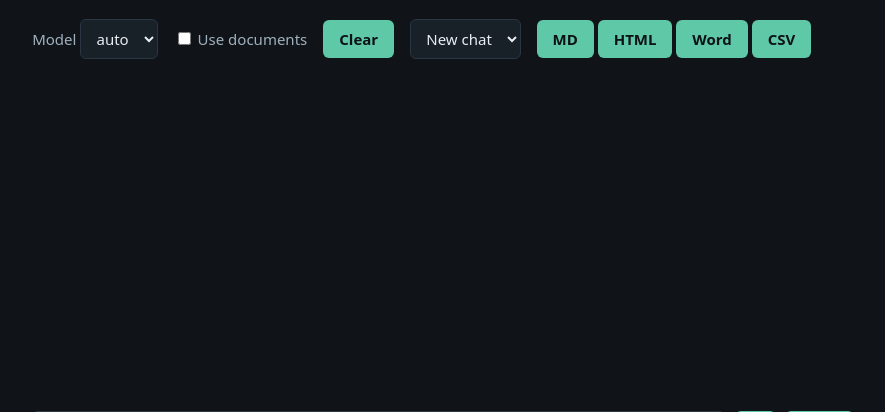
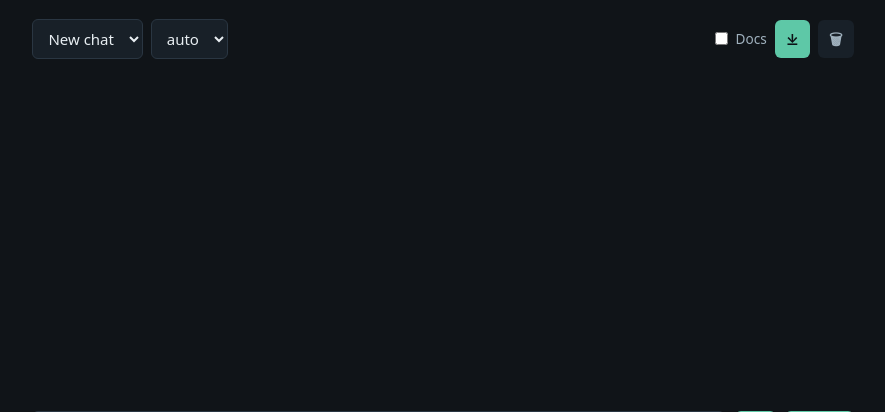
Before and after one commit to nrupala/mymilo, a FastAPI app: page / in a window 1280 px wide. Shown: the part 50-462 px from the top of the page, without its empty margins (197-1082 px from the left). Run offline with FastAPI, Linux system fonts and the light colour scheme; data that the repository does not hold is empty; parts of the project's set-up code (start-up, migrations or seed data) failed here and were passed over.

Commit message:
feat: redesigned chat toolbar - export dropdown + session picker (v0.10.1)

```diff
--- a/static/style.css
+++ b/static/style.css
@@ -15,6 +15,23 @@ main { max-width: 860px; margin: 0 auto; padding: 1.2rem; }
 .chat-wrap, .jobs-wrap { display: flex; flex-direction: column; gap: 1rem; }
 .controls { display: flex; gap: 1rem; align-items: center; }
 .controls label { color: var(--dim); }
+/* Chat toolbar: single clean row, wraps gracefully on narrow screens. */
+.chat-toolbar { display: flex; gap: .5rem; align-items: center; flex-wrap: wrap; }
+.chat-toolbar select { max-width: 12rem; }
+.toolbar-spacer { flex: 1; }
+.docs-toggle { color: var(--dim); font-size: .85rem; display: flex;
+  align-items: center; gap: .3rem; white-space: nowrap; }
+.export-menu { position: relative; }
+#exportBtn { padding: .5rem .7rem; }
+.export-drop { position: absolute; right: 0; top: 110%; z-index: 20;
+  background: var(--panel); border: 1px solid #2a3642; border-radius: 8px;
+  min-width: 11rem; box-shadow: 0 8px 24px rgba(0,0,0,.45); overflow: hidden; }
+.export-drop button { display: block; width: 100%; text-align: left;
+  background: none; color: var(--ink); border: 0; border-radius: 0;
+  padding: .6rem .9rem; font-weight: 400; }
+.export-drop button:hover { background: #223040; filter: none; }
+#clear { padding: .5rem .7rem; background: var(--panel); color: var(--dim); }
+#clear:hover { color: var(--ink); filter: none; }
 select, input, textarea, button { font: inherit; }
 select, input, textarea { background: var(--panel); color: var(--ink);
   border: 1px solid #2a3642; border-radius: 6px; padding: .5rem .7rem; }
--- a/templates/index.html
+++ b/templates/index.html
@@ -2,21 +2,25 @@
 {% block title %}MyMilo — Chat{% endblock %}
 {% block content %}
 <div class="chat-wrap">
-  <div class="controls">
-    <label>Model
-      <select id="model"><option>loading…</option></select>
+  <div class="chat-toolbar">
+    <select id="sessionSel" title="Past chats" aria-label="Past chats">
+      <option value="">＋ New chat</option>
+    </select>
+    <select id="model" title="Model" aria-label="Model"><option>loading…</option></select>
+    <div class="toolbar-spacer"></div>
+    <label class="docs-toggle" title="Retrieve relevant document chunks and cite them">
+      <input type="checkbox" id="userag"> Docs
     </label>
-    <label title="Retrieve relevant document chunks and cite them">
-      <input type="checkbox" id="userag"> Use documents
-    </label>
-    <button id="clear">Clear</button>
-    <select id="sessionSel" title="Past chats"><option value="">New chat</option></select>
-    <span class="export-group" title="Export this chat">
-      <button id="expMd" type="button">MD</button>
-      <button id="expHtml" type="button">HTML</button>
-      <button id="expDocx" type="button">Word</button>
-      <button id="expCsv" type="button">CSV</button>
-    </span>
+    <div class="export-menu">
+      <button id="exportBtn" type="button" title="Export this chat" aria-label="Export">⤓</button>
+      <div id="exportDrop" class="export-drop" hidden>
+        <button type="button" data-fmt="md">Markdown (.md)</button>
+        <button type="button" data-fmt="html">Web page (.html)</button>
+        <button type="button" data-fmt="docx">Word (.docx)</button>
+        <button type="button" data-fmt="csv">Spreadsheet (.csv)</button>
+      </div>
+    </div>
+    <button id="clear" title="Clear chat" aria-label="Clear chat">🗑</button>
   </div>
   <div id="log" class="log" aria-live="polite"></div>
   <form id="form" class="composer">
@@ -223,7 +227,15 @@ document.getElementById('sessionSel').addEventListener('change', async (e) => {
   } catch (err) { addMsg('assistant', 'Could not load chat history.'); }
 });
 
-// ── Export UI ──────────────────────────────────────────────
+// ── Export UI (dropdown) ─────────────────────────────────────
+const exportBtn = document.getElementById('exportBtn');
+const exportDrop = document.getElementById('exportDrop');
+exportBtn.addEventListener('click', (e) => {
+  e.stopPropagation();
+  exportDrop.hidden = !exportDrop.hidden;
+});
+document.addEventListener('click', () => { exportDrop.hidden = true; });
+exportDrop.addEventListener('click', (e) => { e.stopPropagation(); });
 async function exportChat(fmt) {
   const msgs = window.chatMessages || [];
   if (!msgs.length) { alert('Nothing to export yet.'); return; }
@@ -249,9 +261,11 @@ async function exportChat(fmt) {
     setTimeout(() => URL.revokeObjectURL(a.href), 5000);
   } catch (e) { alert('Export failed: ' + e.message); }
 }
-document.getElementById('expMd').addEventListener('click', () => exportChat('md'));
-document.getElementById('expHtml').addEventListener('click', () => exportChat('html'));
-document.getElementById('expDocx').addEventListener('click', () => exportChat('docx'));
-document.getElementById('expCsv').addEventListener('click', () => exportChat('csv'));
+exportDrop.querySelectorAll('button[data-fmt]').forEach(b => {
+  b.addEventListener('click', () => {
+    exportDrop.hidden = true;
+    exportChat(b.dataset.fmt);
+  });
+});
 </script>
 {% endblock %}
```
